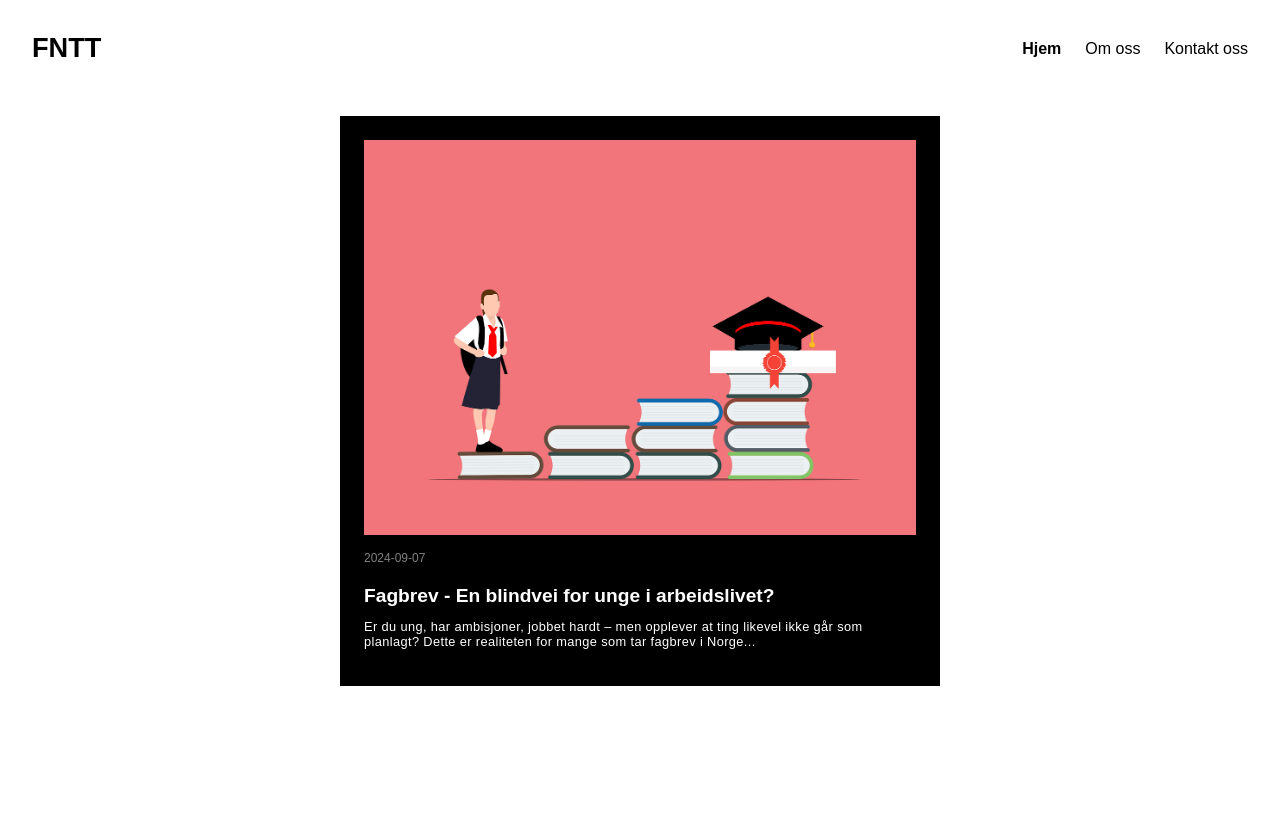
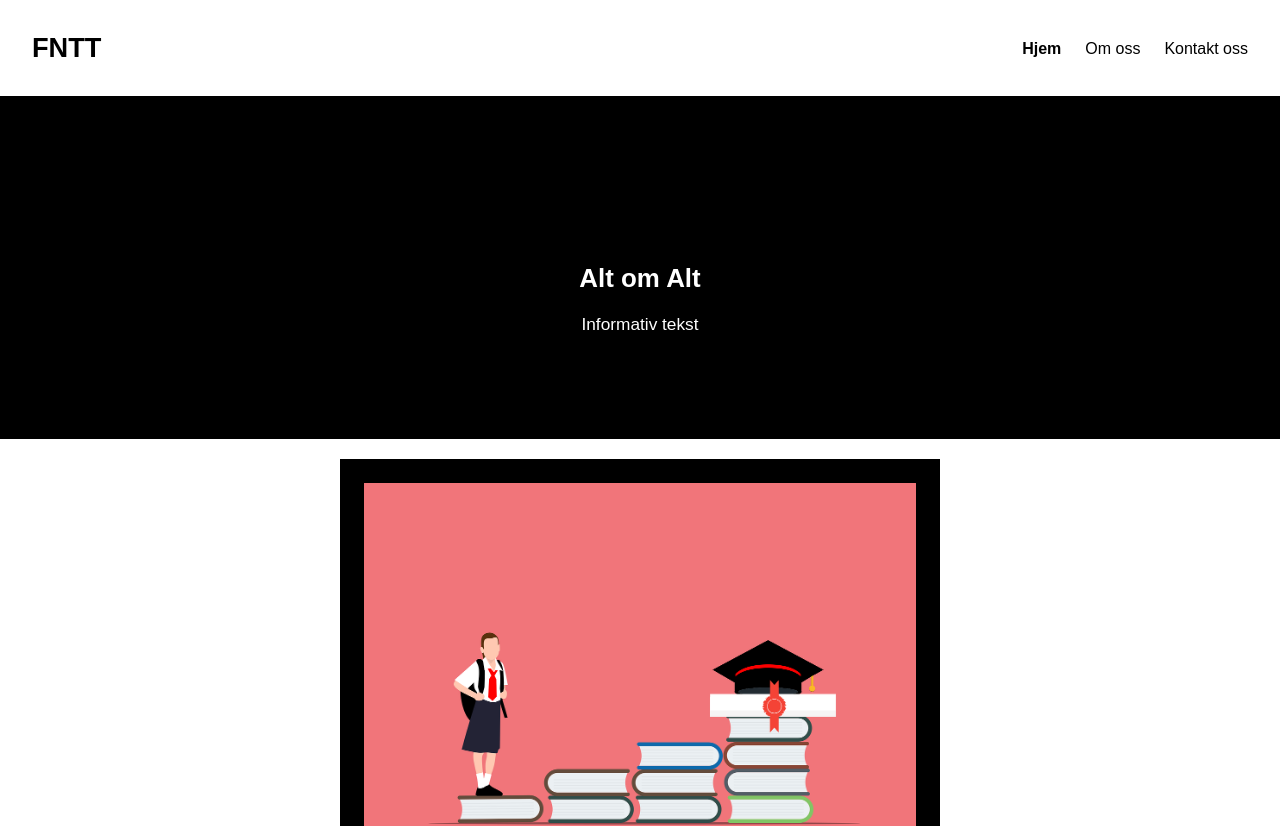
Before and after one commit to ResistanceIsCharacterForming/Kommunikasjonsdesign, a React (Vite) app in the folder frontend/: page / in a window 1280 px wide. Shown: the top 826 px of the page. Built offline with nearby package versions, Linux system fonts and the light colour scheme; no server answers.

Commit message:
føkka header

```diff
--- a/frontend/src/components/Layout.jsx
+++ b/frontend/src/components/Layout.jsx
@@ -3,7 +3,13 @@ import Nav from "./Nav"
 export default function Layout({ children }) {
   return (
     <>
-      <Nav />
+      <header>
+        <Nav />
+        <section id="head">
+            <h1>Alt om Alt</h1>
+            <p>Informativ tekst</p>
+        </section>
+      </header>
       <main>{children}</main>
     </>
   )
```
